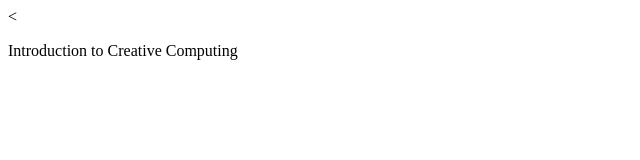
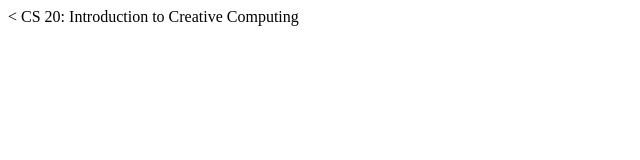
Before and after one commit to creative-python-computing/creative-python-computing.github.io, a plain HTML site: page index.html in a window 1280 px wide. Shown: the whole page, without its empty margins (0-640 px from the left). Drawn offline with Linux system fonts and the light colour scheme.

Commit message:
Added CS 20

```diff
--- a/index.html
+++ b/index.html
@@ -5,7 +5,6 @@
         <title>CS 20: Intro to Creative Computing</title>
     </head>
     <body>
-    <p>
-    Introduction to Creative Computing </p>
+    CS 20: Introduction to Creative Computing
     </body>
 </html>
```
